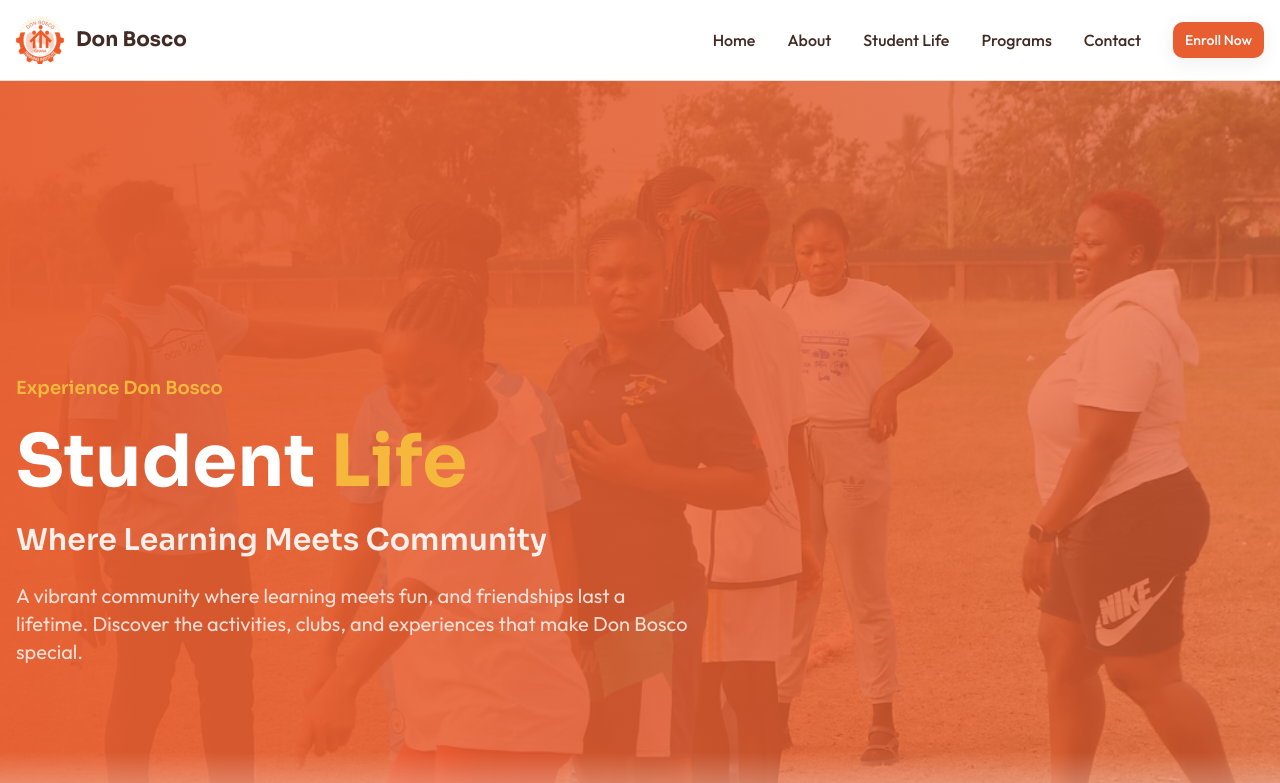
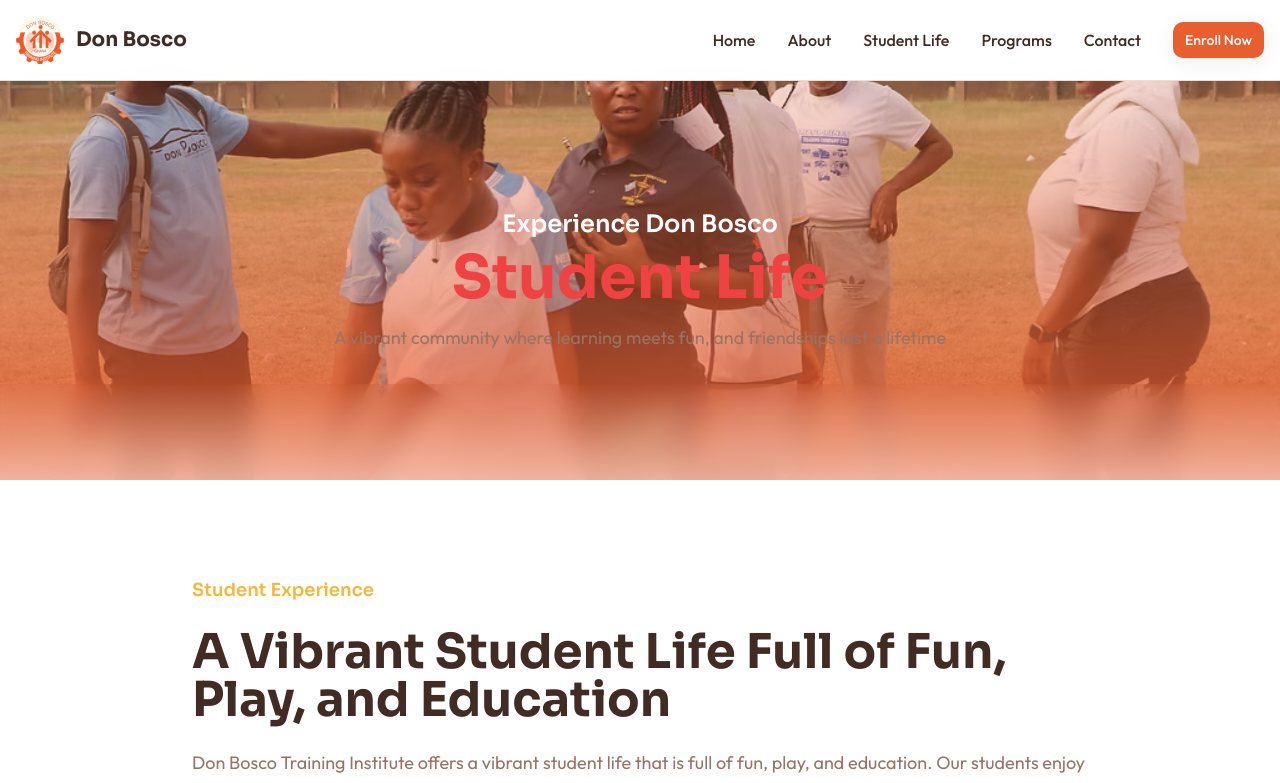
Before and after one commit to gr3g-og/bosco-training-hub, a React (Vite) app: page /student-life in a window 1280 px wide. Shown: the top 783 px of the page. Built offline with nearby package versions, Linux system fonts and the light colour scheme; the HTML template or start-up script is replaced by a standard one.

Commit message:
Reverted to commit b6d91f4acb74586102dd3f02f7483a680fc637f8

```diff
--- a/src/components/StudentLife.tsx
+++ b/src/components/StudentLife.tsx
@@ -200,46 +200,49 @@ export const StudentLife = () => {
   };
   return <div className="bg-background">
       {/* Hero Section */}
-      <section className="relative min-h-screen flex items-center pt-20">
-        {/* Background Image with Overlay */}
-        <div className="absolute inset-0 z-0">
+      <section className="relative h-[50vh] min-h-[400px] flex items-center justify-center overflow-hidden">
+        <div className="absolute inset-0">
           <img src={studentLife1} alt="Student Life at Don Bosco" className="w-full h-full object-cover" />
-          <div className="absolute inset-0 bg-gradient-to-r from-primary/95 via-primary/85 to-primary/70" />
+          <div className="absolute inset-0 bg-gradient-to-t from-primary/90 via-primary/50 to-primary/20" />
+          <div className="absolute bottom-0 left-0 right-0 h-24 backdrop-blur-md bg-gradient-to-t from-background/50 to-transparent" />
         </div>
-
-        {/* Content */}
-        <div className="container mx-auto px-4 relative z-10">
-          <div className="max-w-4xl">
-            <motion.div
-              initial={{ opacity: 0, y: 30 }}
-              animate={{ opacity: 1, y: 0 }}
-              transition={{ duration: 0.6 }}
-              className="space-y-6"
-            >
-              <motion.span
-                initial={{ opacity: 0, y: 20 }}
-                animate={{ opacity: 1, y: 0 }}
-                transition={{ delay: 0.2 }}
-                className="inline-block text-secondary font-display font-semibold text-lg"
-              >
-                Experience Don Bosco
-              </motion.span>
-              <h1 className="text-5xl md:text-7xl font-display font-bold text-primary-foreground leading-tight">
-                Student <span className="text-secondary">Life</span>
-              </h1>
-              <p className="text-2xl md:text-3xl text-primary-foreground/90 font-display font-semibold">
-                Where Learning Meets Community
-              </p>
-              <p className="text-lg md:text-xl text-primary-foreground/80 max-w-2xl leading-relaxed">
-                A vibrant community where learning meets fun, and friendships last a lifetime.
-                Discover the activities, clubs, and experiences that make Don Bosco special.
-              </p>
-            </motion.div>
-          </div>
+        <div className="relative z-10 text-center px-4">
+          <motion.span initial={{
+          opacity: 0,
+          y: 20
+        }} animate={{
+          opacity: 1,
+          y: 0
+        }} transition={{
+          duration: 0.6
+        }} className="font-display font-semibold text-2xl text-primary-foreground">
+            Experience Don Bosco
+          </motion.span>
+          <motion.h1 initial={{
+          opacity: 0,
+          y: 30
+        }} animate={{
+          opacity: 1,
+          y: 0
+        }} transition={{
+          duration: 0.6,
+          delay: 0.1
+        }} className="text-4xl md:text-6xl font-display mt-2 text-destructive font-extrabold">
+            Student Life
+          </motion.h1>
+          <motion.p initial={{
+          opacity: 0,
+          y: 30
+        }} animate={{
+          opacity: 1,
+          y: 0
+        }} transition={{
+          duration: 0.6,
+          delay: 0.2
+        }} className="text-lg text-muted-foreground max-w-2xl mx-auto mt-4">
+            A vibrant community where learning meets fun, and friendships last a lifetime
+          </motion.p>
         </div>
-
-        {/* Decorative Elements */}
-        <div className="absolute bottom-0 left-0 right-0 h-32 bg-gradient-to-t from-background to-transparent z-10" />
       </section>
 
       {/* Main Content Section */}
```
